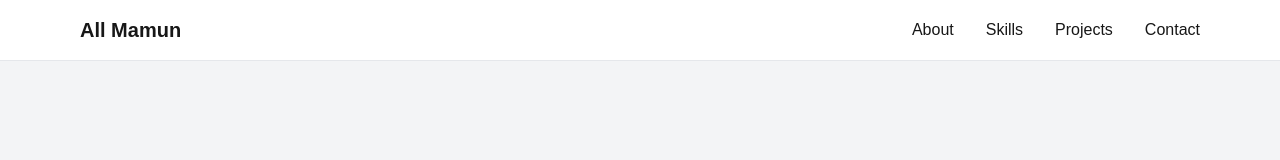
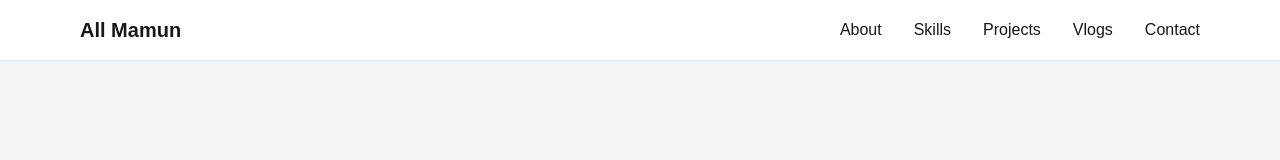
Before and after one commit to mamun700263/my_portfolio, a Next.js app: page / in a window 1280 px wide. Shown: the top 160 px of the page. Built offline with nearby package versions, Linux system fonts and the light colour scheme.

Commit message:
Navbar edited

```diff
--- a/app/components/Navbar.tsx
+++ b/app/components/Navbar.tsx
@@ -10,7 +10,7 @@ export default function Navbar() {
     <nav className="w-full border-b border-gray-200">
       <div className="max-w-6xl mx-auto flex items-center justify-between p-4">
         <Link href="/" className="font-semibold text-xl">
-          All Mamun
+         All Mamun
         </Link>
 
         {/* Desktop links */}
@@ -18,6 +18,7 @@ export default function Navbar() {
           <Link href="/about">About</Link>
           <Link href="/skills">Skills</Link>
           <Link href="/projects">Projects</Link>
+          <Link href="/vlogs">Vlogs</Link>
           <Link href="/contact">Contact</Link>
         </div>
 
--- a/app/page.tsx
+++ b/app/page.tsx
@@ -3,8 +3,6 @@ import Hero from "./components/Hero"
 
 export default function Home() {
   return (
-
-
     <main className="p-10 min-h-screen flex flex-col items-center justify-center bg-gray-100 dark:bg-gray-900">
       <Hero></Hero>
     </main>
```
